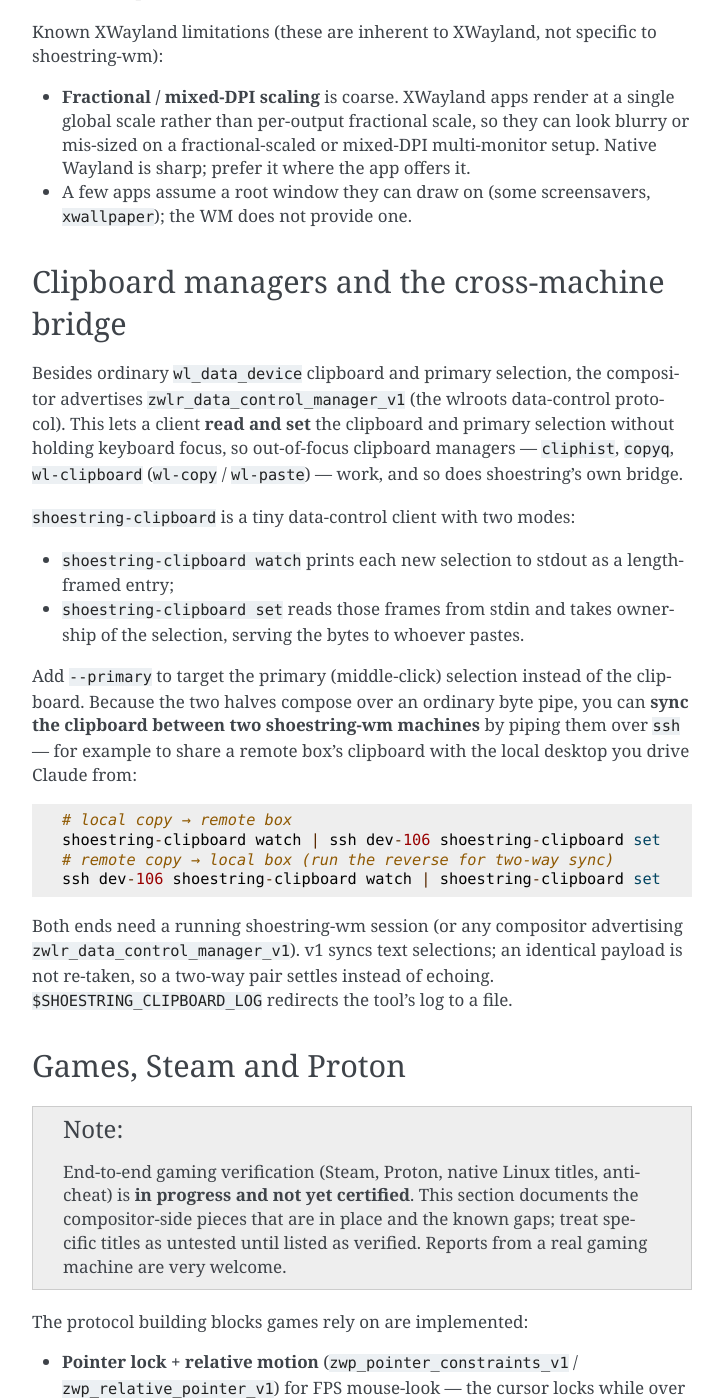
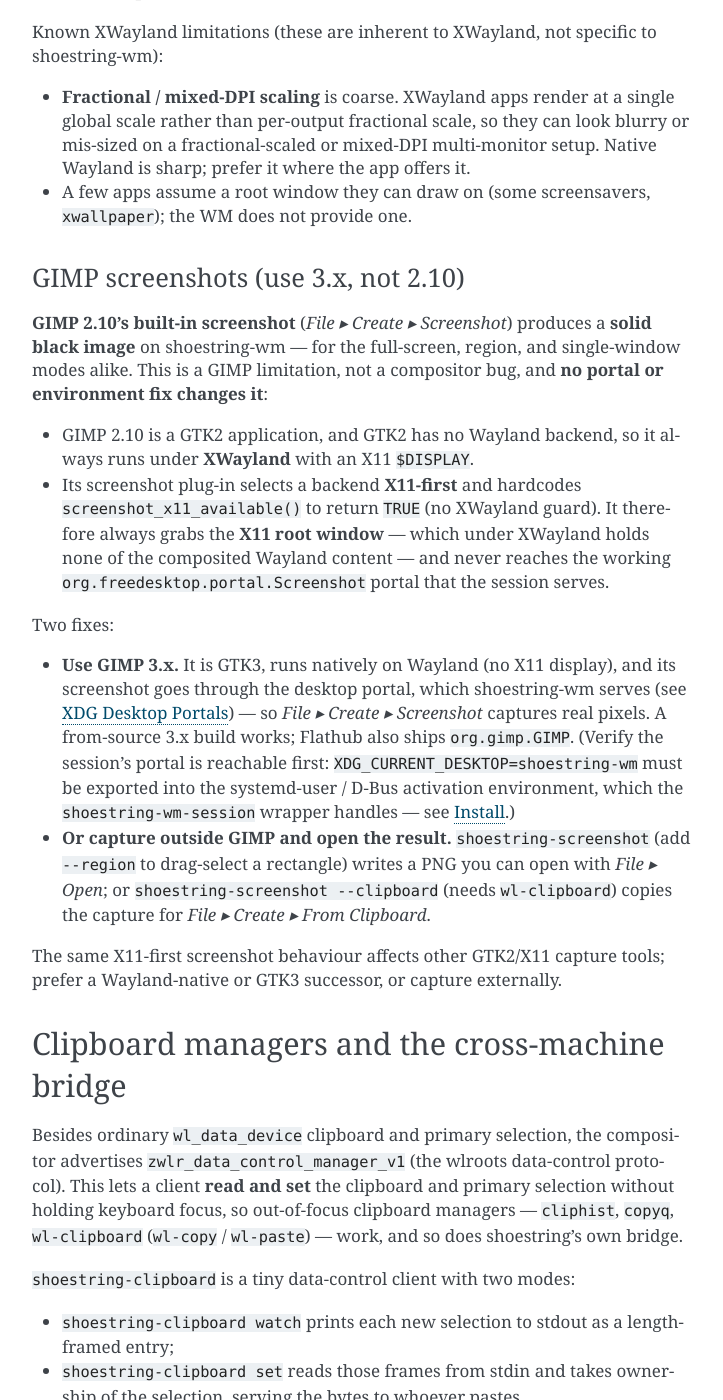
Before and after one commit to szarta/shoestring-wm, a Sphinx documentation site: the page built from docs/compatibility.rst, in a window 1280 px wide and 1400 px high, scrolled down 1505 px. Shown: the whole window, without its empty margins (388-1111 px from the left). Built offline with Sphinx 7.4.7, drawn with Linux system fonts in a browser that asks for light colours; some of the changed text lies outside the part shown.

Commit message:
docs/compatibility: GIMP 2.10 screenshot is black under XWayland (use 3.x)
GIMP 2.10 is GTK2 (no Wayland backend), so it always runs under XWayland
with an X11 $DISPLAY. Its screenshot plug-in selects backends X11-first
and hardcodes screenshot_x11_available() to TRUE with no XWayland guard,
so it always grabs the empty X11 root window and never reaches the
working org.freedesktop.portal.Screenshot portal — producing a solid
black image in full-screen, region, and window modes. This is an
upstream GIMP limitation, not a compositor bug, and no portal/env fix
changes it.

Document it in the XWayland section with the two fixes: use GIMP 3.x
(GTK3, native Wayland, goes through the portal shoestring-wm serves), or
capture externally with shoestring-screenshot [--region|--clipboard] and
open/paste into GIMP.

Co-Authored-By: Claude Opus 4.8 (1M context) <noreply@anthropic.com>

```diff
--- a/docs/compatibility.rst
+++ b/docs/compatibility.rst
@@ -76,6 +76,39 @@ shoestring-wm):
   setup. Native Wayland is sharp; prefer it where the app offers it.
 - A few apps assume a root window they can draw on (some screensavers,
   ``xwallpaper``); the WM does not provide one.
+
+GIMP screenshots (use 3.x, not 2.10)
+~~~~~~~~~~~~~~~~~~~~~~~~~~~~~~~~~~~~~~
+
+**GIMP 2.10's built-in screenshot** (*File ▸ Create ▸ Screenshot*) produces a
+**solid black image** on shoestring-wm — for the full-screen, region, and
+single-window modes alike. This is a GIMP limitation, not a compositor bug,
+and **no portal or environment fix changes it**:
+
+- GIMP 2.10 is a GTK2 application, and GTK2 has no Wayland backend, so it
+  always runs under **XWayland** with an X11 ``$DISPLAY``.
+- Its screenshot plug-in selects a backend **X11-first** and hardcodes
+  ``screenshot_x11_available()`` to return ``TRUE`` (no XWayland guard). It
+  therefore always grabs the **X11 root window** — which under XWayland holds
+  none of the composited Wayland content — and never reaches the working
+  ``org.freedesktop.portal.Screenshot`` portal that the session serves.
+
+Two fixes:
+
+- **Use GIMP 3.x.** It is GTK3, runs natively on Wayland (no X11 display), and
+  its screenshot goes through the desktop portal, which shoestring-wm serves
+  (see :doc:`portals`) — so *File ▸ Create ▸ Screenshot* captures real pixels.
+  A from-source 3.x build works; Flathub also ships ``org.gimp.GIMP``. (Verify
+  the session's portal is reachable first: ``XDG_CURRENT_DESKTOP=shoestring-wm``
+  must be exported into the systemd-user / D-Bus activation environment, which
+  the ``shoestring-wm-session`` wrapper handles — see :doc:`install`.)
+- **Or capture outside GIMP and open the result.** ``shoestring-screenshot``
+  (add ``--region`` to drag-select a rectangle) writes a PNG you can open with
+  *File ▸ Open*; or ``shoestring-screenshot --clipboard`` (needs
+  ``wl-clipboard``) copies the capture for *File ▸ Create ▸ From Clipboard*.
+
+The same X11-first screenshot behaviour affects other GTK2/X11 capture tools;
+prefer a Wayland-native or GTK3 successor, or capture externally.
 
 Clipboard managers and the cross-machine bridge
 -----------------------------------------------
```
